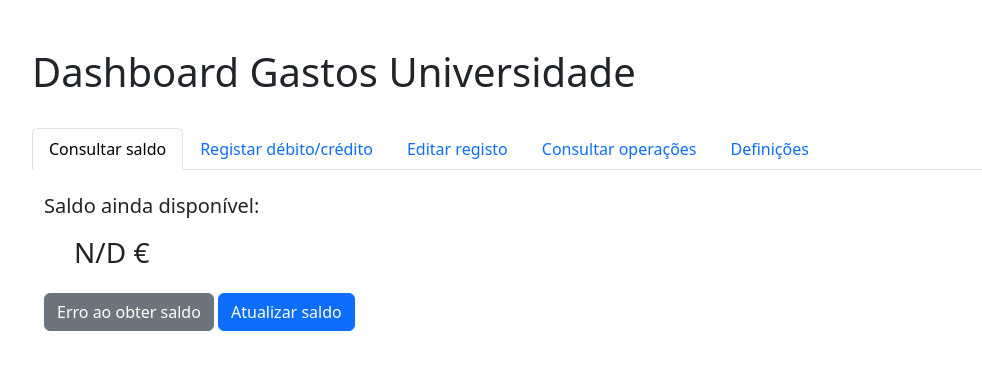
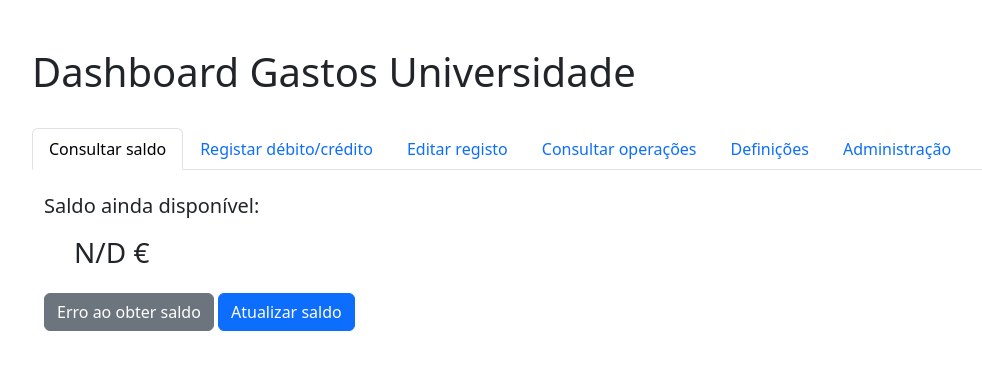
Before and after one commit to dnigamer/dashboarduni, a Python web app: template templates/index.html in a window 1280 px wide. Shown: the top 370 px of the page, without its empty margins (50-1032 px from the left). Run offline with Jinja, Linux system fonts and the light colour scheme; the template is opened without the code that fills it, so the values that code supplies are empty; some libraries are stand-ins or nearby versions.

Commit message:
First implementations for admin tab.

```diff
--- a/templates/index.html
+++ b/templates/index.html
@@ -45,6 +45,10 @@
             <li class="nav-item">
               <a class="nav-link" id="nav-definicoes-tab" data-bs-toggle="tab" href="#nav-definicoes" role="tab"
                 aria-controls="nav-definicoes" aria-selected="false">Definições</a>
+            </li>
+            <li class="nav-item">
+              <a class="nav-link" id="nav-admin-tab" data-bs-toggle="tab" href="#nav-admin" role="tab"
+                aria-controls="nav-admin" aria-selected="false">Administração</a>
             </li>
           </ul>
 
@@ -1332,6 +1336,14 @@
               </script>
             </div>
           </div>
+
+          <!-- admin tab -->
+          <div class="tab-pane fade" id="nav-admin" role="tabpanel" aria-labelledby="nav-admin-tab">
+            <!-- password form to get in -->
+            <div class="container col-13 mt-4">
+              <h5>Hmmm, nada aqui...</h5>
+            </div>
+          </div>
         </div>
       </div>
     </div>
```
